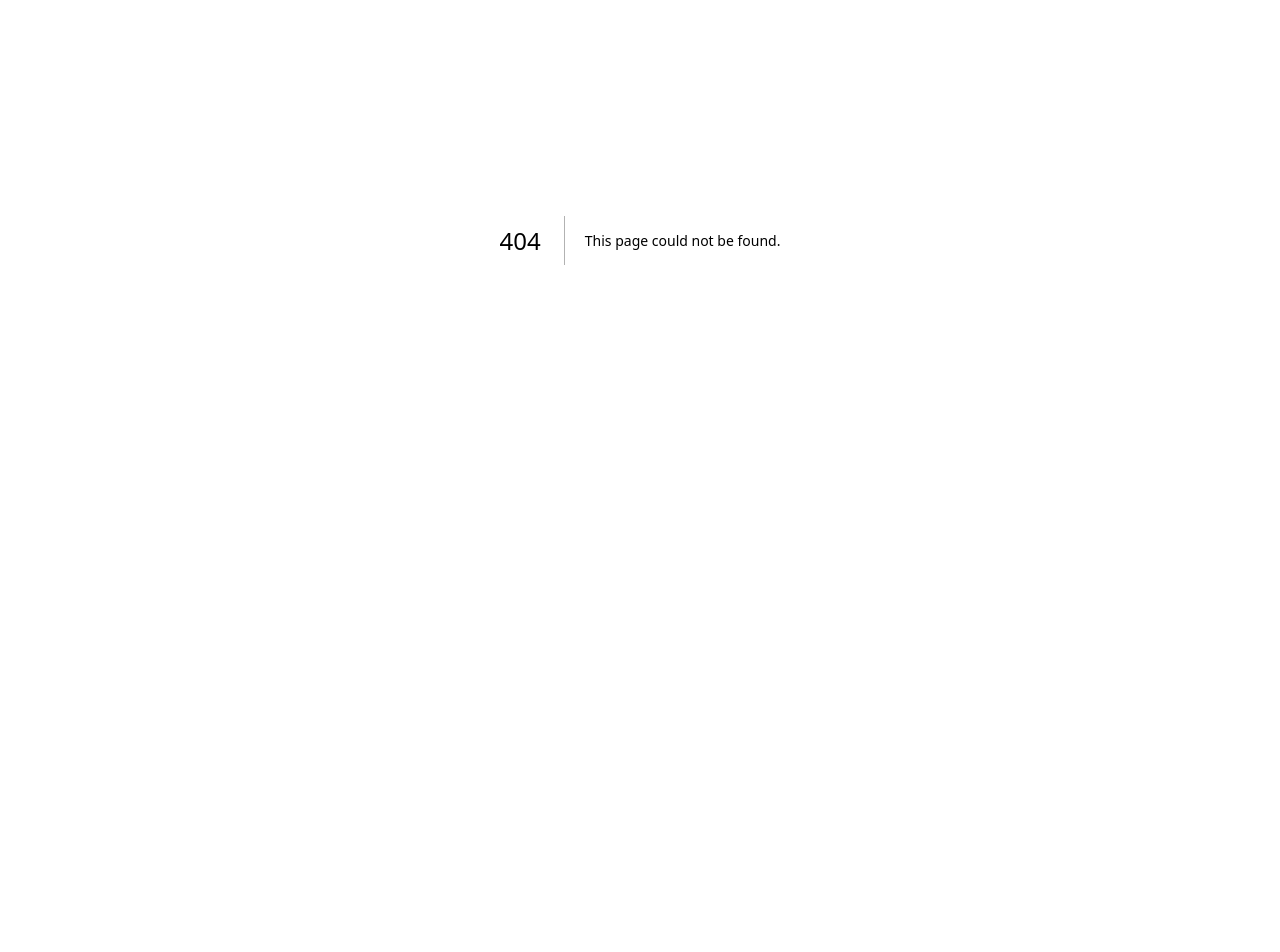
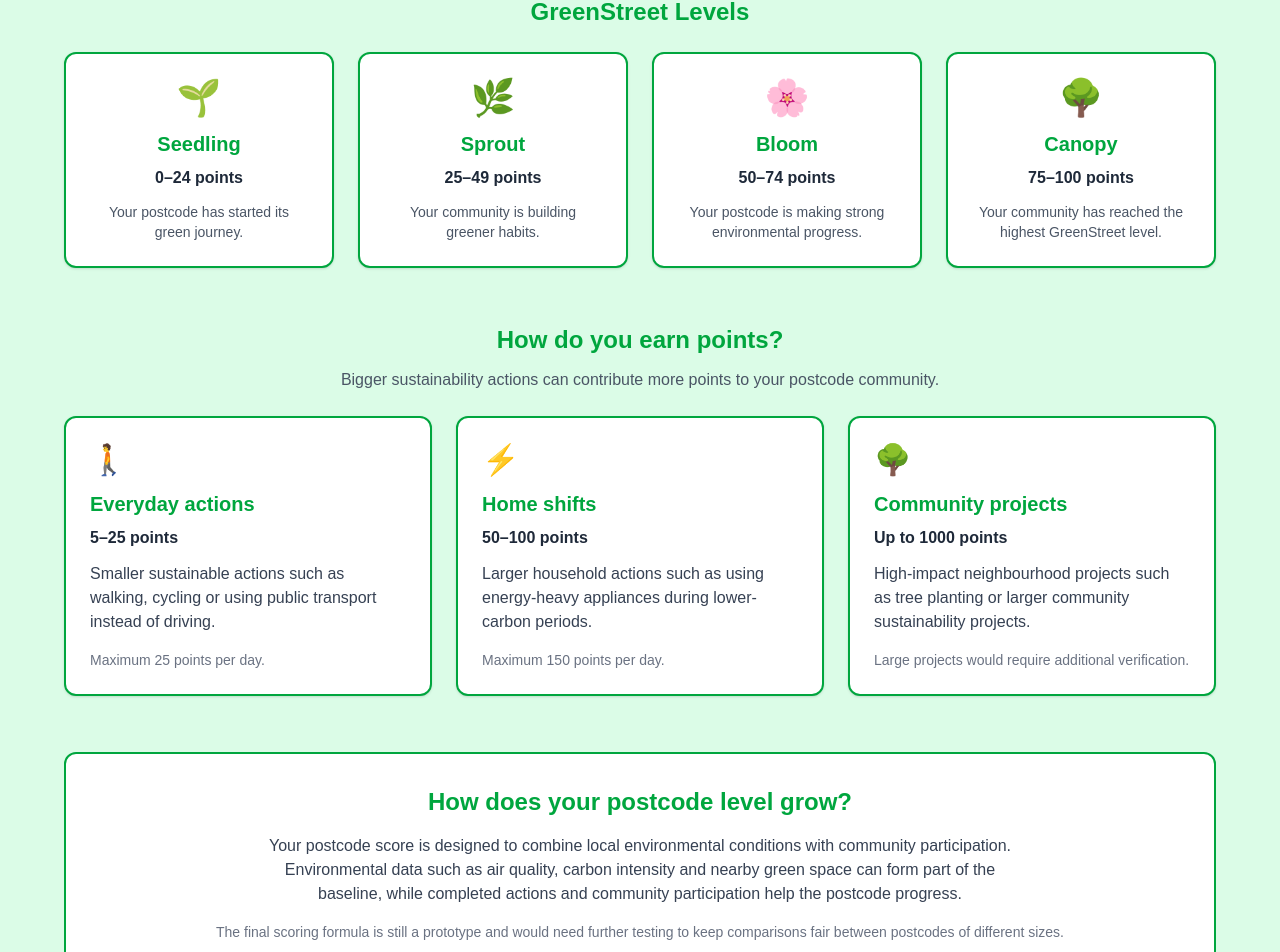
Before and after one commit to kwerui/adahack, a Next.js app: page /awards in a window 1280 px wide. Before the commit this address had no page. Shown: the part 160-1112 px from the top of the page. Before the commit the page ends 800 px from the top, so only its background shows below. Built offline with nearby package versions, Linux system fonts and the light colour scheme.

Commit message:
awards-page

```diff
--- /dev/null
+++ b/app/awards/page.tsx
@@ -0,0 +1,231 @@
+const tiers = [
+  {
+    name: "Seedling",
+    emoji: "🌱",
+    range: "0–24",
+    description: "Your postcode has started its green journey.",
+  },
+  {
+    name: "Sprout",
+    emoji: "🌿",
+    range: "25–49",
+    description: "Your community is building greener habits.",
+  },
+  {
+    name: "Bloom",
+    emoji: "🌸",
+    range: "50–74",
+    description: "Your postcode is making strong environmental progress.",
+  },
+  {
+    name: "Canopy",
+    emoji: "🌳",
+    range: "75–100",
+    description: "Your community has reached the highest GreenStreet level.",
+  },
+];
+
+const pointTypes = [
+  {
+    title: "Everyday actions",
+    emoji: "🚶",
+    points: "5–25 points",
+    description:
+      "Smaller sustainable actions such as walking, cycling or using public transport instead of driving.",
+    limit: "Maximum 25 points per day.",
+  },
+  {
+    title: "Home shifts",
+    emoji: "⚡",
+    points: "50–100 points",
+    description:
+      "Larger household actions such as using energy-heavy appliances during lower-carbon periods.",
+    limit: "Maximum 150 points per day.",
+  },
+  {
+    title: "Community projects",
+    emoji: "🌳",
+    points: "Up to 1000 points",
+    description:
+      "High-impact neighbourhood projects such as tree planting or larger community sustainability projects.",
+    limit: "Large projects would require additional verification.",
+  },
+];
+
+const rewards = [
+  {
+    title: "Community recognition",
+    emoji: "🏅",
+    description:
+      "Show your postcode's GreenStreet level and celebrate progress together.",
+  },
+  {
+    title: "Sustainable discounts",
+    emoji: "🎟️",
+    description:
+      "Prototype rewards could include discounts from sustainable or local partners.",
+  },
+  {
+    title: "Freebies",
+    emoji: "🎁",
+    description:
+      "Communities could unlock small sustainability-related rewards as they progress.",
+  },
+  {
+    title: "Neighbourhood competition",
+    emoji: "🏘️",
+    description:
+      "Postcodes could compete for both the greenest area and the most improved area.",
+  },
+];
+
+export default function AwardsPage() {
+  return (
+    <main className="min-h-screen bg-green-100 p-10">
+      <div className="max-w-6xl mx-auto">
+        <h1 className="text-4xl font-bold text-green-600 text-center mb-3">
+          GreenStreet Awards 🏆
+        </h1>
+
+        <p className="text-gray-600 text-center mb-10">
+          Work together with your postcode community to earn points and grow
+          through the GreenStreet levels.
+        </p>
+
+        {/* LEVELS */}
+        <section>
+          <h2 className="text-2xl font-bold text-green-600 text-center mb-6">
+            GreenStreet Levels
+          </h2>
+
+          <div className="grid grid-cols-1 md:grid-cols-2 lg:grid-cols-4 gap-6">
+            {tiers.map((tier) => (
+              <div
+                key={tier.name}
+                className="bg-white border-2 border-green-600 rounded-xl p-6 text-center shadow-sm"
+              >
+                <p className="text-4xl mb-3">
+                  {tier.emoji}
+                </p>
+
+                <h3 className="text-xl font-bold text-green-600">
+                  {tier.name}
+                </h3>
+
+                <p className="font-semibold text-gray-800 mt-2">
+                  {tier.range} points
+                </p>
+
+                <p className="text-sm text-gray-600 mt-3">
+                  {tier.description}
+                </p>
+              </div>
+            ))}
+          </div>
+        </section>
+
+        {/* POINTS */}
+        <section className="mt-14">
+          <h2 className="text-2xl font-bold text-green-600 text-center mb-3">
+            How do you earn points?
+          </h2>
+
+          <p className="text-gray-600 text-center mb-6">
+            Bigger sustainability actions can contribute more points to your
+            postcode community.
+          </p>
+
+          <div className="grid grid-cols-1 md:grid-cols-3 gap-6">
+            {pointTypes.map((type) => (
+              <div
+                key={type.title}
+                className="bg-white border-2 border-green-600 rounded-xl p-6 shadow-sm"
+              >
+                <p className="text-3xl mb-3">
+                  {type.emoji}
+                </p>
+
+                <h3 className="text-xl font-bold text-green-600 mb-2">
+                  {type.title}
+                </h3>
+
+                <p className="font-semibold text-gray-800 mb-3">
+                  {type.points}
+                </p>
+
+                <p className="text-gray-700 mb-4">
+                  {type.description}
+                </p>
+
+                <p className="text-sm text-gray-500">
+                  {type.limit}
+                </p>
+              </div>
+            ))}
+          </div>
+        </section>
+
+        {/* SCORE EXPLANATION */}
+        <section className="mt-14">
+          <div className="bg-white border-2 border-green-600 rounded-xl p-8">
+            <h2 className="text-2xl font-bold text-green-600 text-center mb-4">
+              How does your postcode level grow?
+            </h2>
+
+            <p className="text-gray-700 text-center max-w-3xl mx-auto">
+              Your postcode score is designed to combine local environmental
+              conditions with community participation. Environmental data such
+              as air quality, carbon intensity and nearby green space can form
+              part of the baseline, while completed actions and community
+              participation help the postcode progress.
+            </p>
+
+            <p className="text-sm text-gray-500 text-center mt-4">
+              The final scoring formula is still a prototype and would need
+              further testing to keep comparisons fair between postcodes of
+              different sizes.
+            </p>
+          </div>
+        </section>
+
+        {/* REWARDS */}
+        <section className="mt-14">
+          <h2 className="text-2xl font-bold text-green-600 text-center mb-3">
+            GreenStreet Rewards 🎁
+          </h2>
+
+          <p className="text-gray-600 text-center mb-6">
+            As a postcode progresses, the community could unlock recognition
+            and sustainability-focused rewards.
+          </p>
+
+          <div className="grid grid-cols-1 md:grid-cols-2 lg:grid-cols-4 gap-6">
+            {rewards.map((reward) => (
+              <div
+                key={reward.title}
+                className="bg-white border-2 border-green-600 rounded-xl p-6 text-center shadow-sm"
+              >
+                <p className="text-4xl mb-3">
+                  {reward.emoji}
+                </p>
+
+                <h3 className="text-lg font-bold text-green-600 mb-2">
+                  {reward.title}
+                </h3>
+
+                <p className="text-sm text-gray-600">
+                  {reward.description}
+                </p>
+              </div>
+            ))}
+          </div>
+
+          <p className="text-xs text-gray-500 text-center mt-6">
+            Reward examples shown here are prototype concepts and are not
+            confirmed Postcode Lottery rewards.
+          </p>
+        </section>
+      </div>
+    </main>
+  );
+}
```
